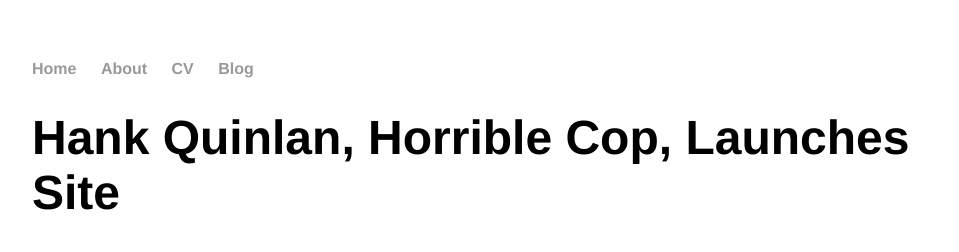
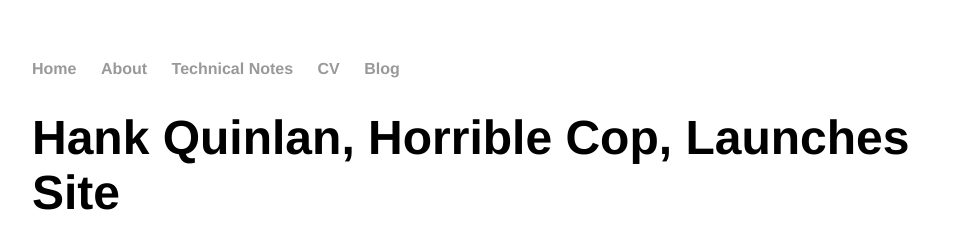
Before and after one commit to Leo-Lo/Leo-Lo.github.io, a Jekyll site: the page built from _posts/2020-07-30-first-post.md, in a window 1280 px wide. Shown: the top 252 px of the page, without its empty margins (160-1119 px from the left). Built offline with Jekyll 4.4.1, drawn with Linux system fonts in a browser that asks for light colours.

Commit message:
Update default.html

```diff
--- a/_layouts/default.html
+++ b/_layouts/default.html
@@ -10,7 +10,8 @@
 	    		<ul>
 	        		<li><a href="/">Home</a></li>
 		        	<li><a href="/about">About</a></li>
-	        		<li><a href="/cv">CV</a></li>
+	        		<li><a href="/technical notes">Technical Notes</a></li>
+				<li><a href="/cv">CV</a></li>
 	        		<li><a href="/blog">Blog</a></li>
 	    		</ul>
 			</nav>
```
